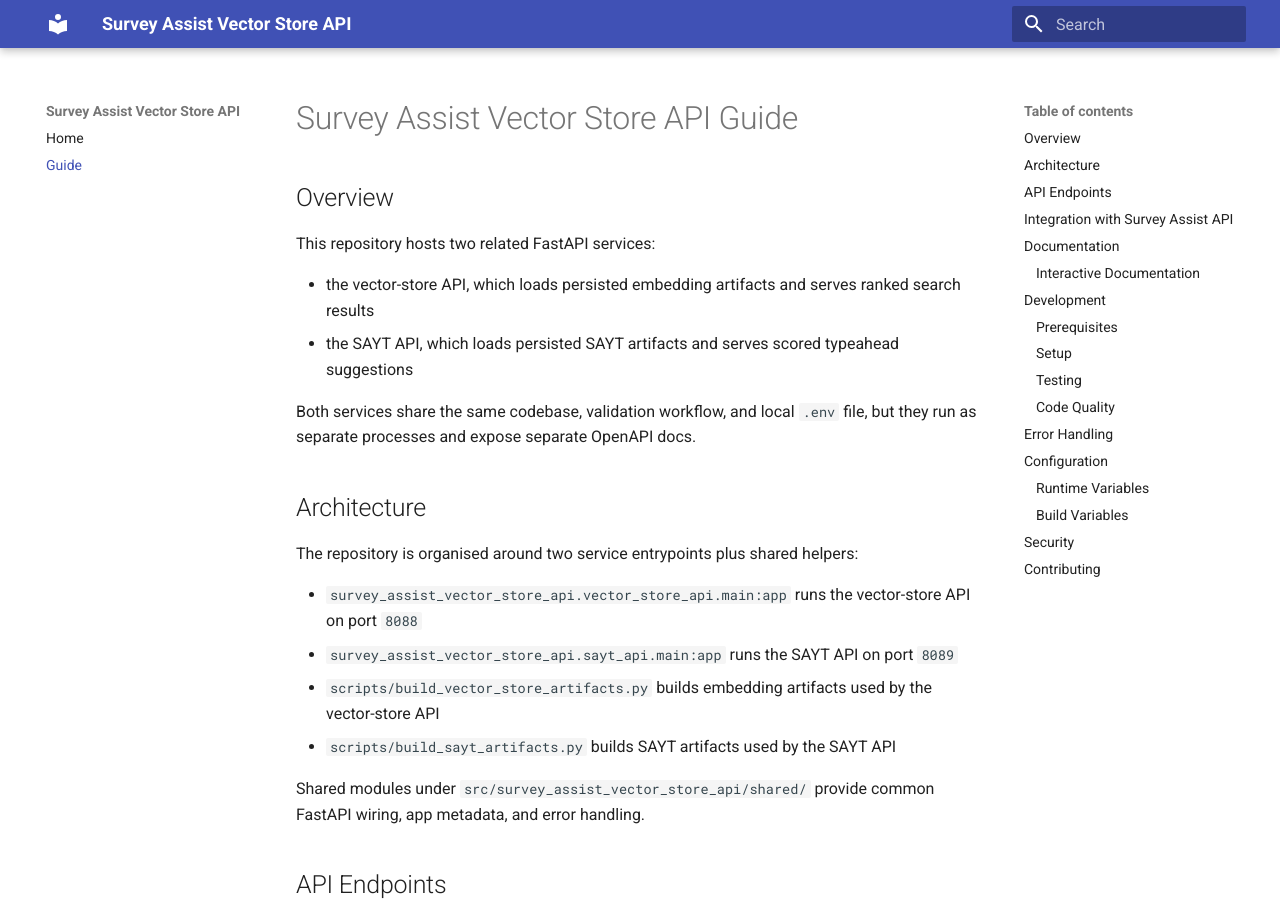
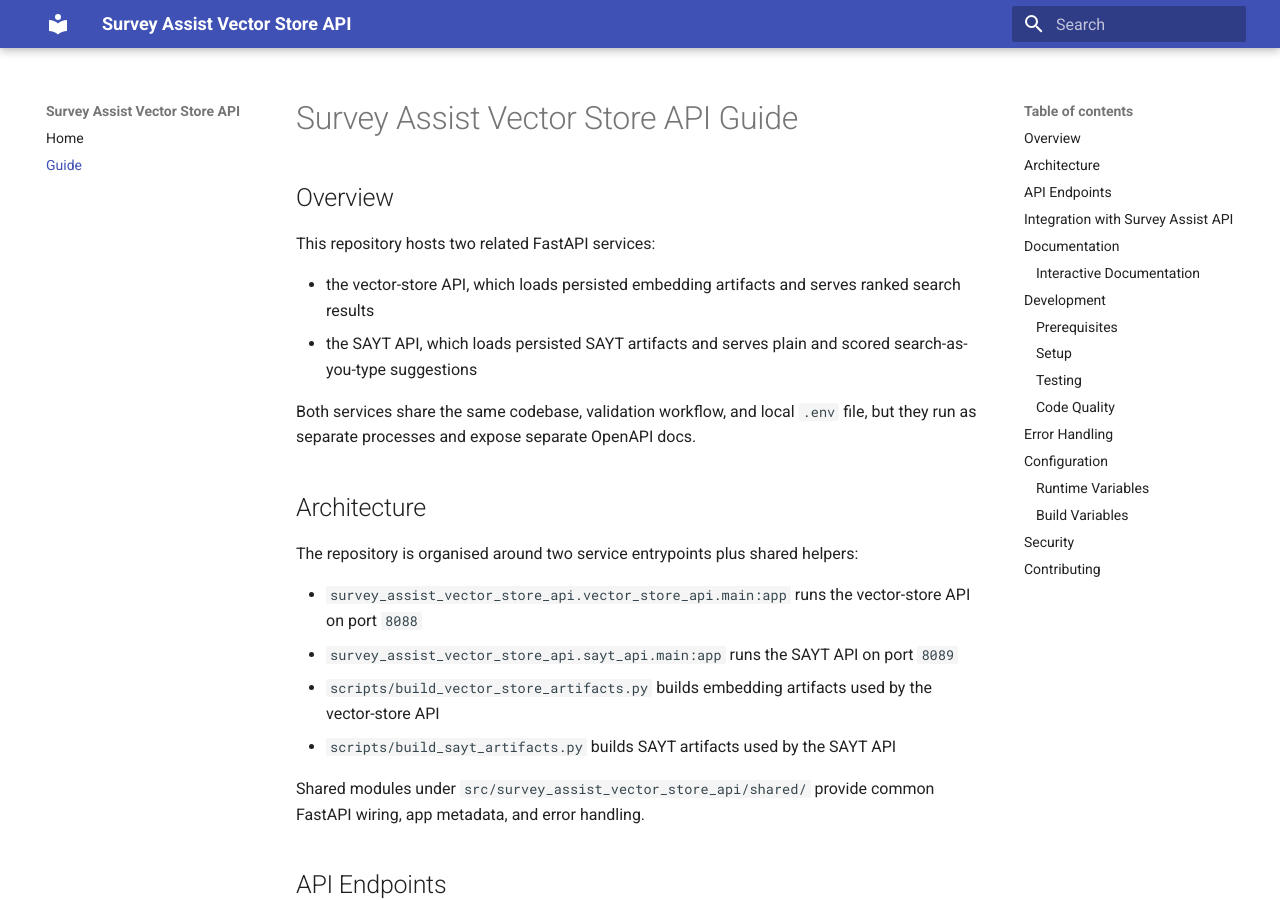
Before and after one commit to ONSdigital/survey-assist-vector-store-api, an MkDocs documentation site: the page built from docs/guide.md, in a window 1280 px wide and 900 px high. Built offline with MkDocs 1.6.1 and Material for MkDocs 9.7.7, drawn with Linux system fonts in a browser that asks for light colours.

Commit message:
docs: slight change to SAYT description in guide.md

```diff
--- a/docs/guide.md
+++ b/docs/guide.md
@@ -5,7 +5,7 @@
 This repository hosts two related FastAPI services:
 
 - the vector-store API, which loads persisted embedding artifacts and serves ranked search results
-- the SAYT API, which loads persisted SAYT artifacts and serves scored typeahead suggestions
+- the SAYT API, which loads persisted SAYT artifacts and serves plain and scored search-as-you-type suggestions
 
 Both services share the same codebase, validation workflow, and local `.env` file, but they run as separate processes and expose separate OpenAPI docs.
 
```
